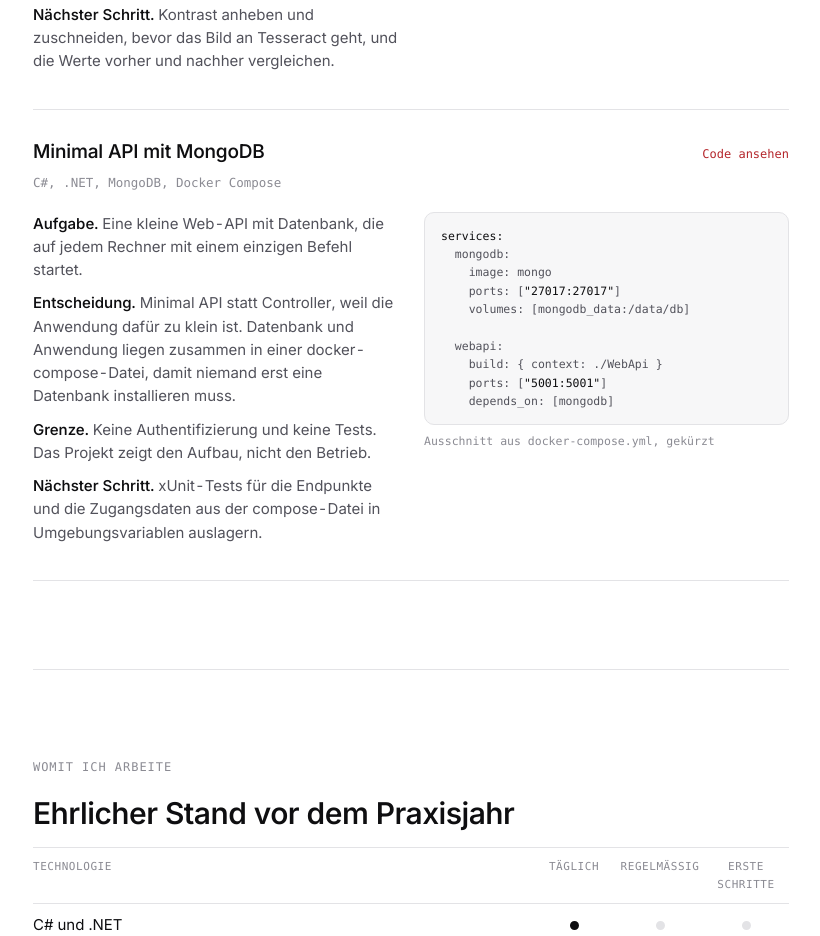
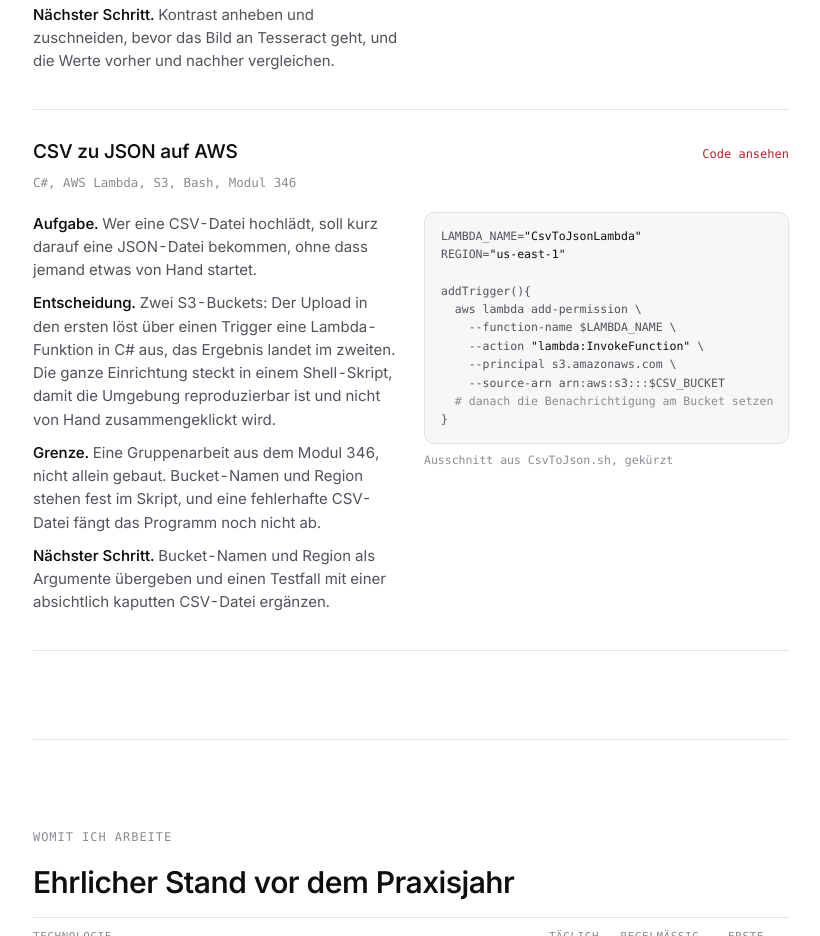
Before and after one commit to thenix05/praxisjahr, a plain HTML site: page index.html in a window 1280 px wide. Shown: the part 3396-4332 px from the top of the page, without its empty margins (31-851 px from the left). Drawn offline with Linux system fonts and the light colour scheme.

Commit message:
Drittes Projekt ersetzt: CSV zu JSON auf AWS statt Minimal API
Updated project description and added new functionality details for CSV to JSON conversion on AWS.

```diff
--- a/index.html
+++ b/index.html
@@ -320,28 +320,29 @@ Zuverlaessigkeit: 87.4 %</pre></div>
 
     <div class="pit">
       <div class="ptop">
-        <div><h3>Minimal API mit MongoDB</h3><p class="pstack">C#, .NET, MongoDB, Docker Compose</p></div>
-        <a class="plive" href="https://github.com/thenix05/min-api-with-mongo" rel="noopener">Code ansehen</a>
+                <div><h3>CSV zu JSON auf AWS</h3><p class="pstack">C#, AWS Lambda, S3, Bash, Modul 346</p></div>
+        <a class="plive" href="https://github.com/thenix05/M346-Projekt-CsvToJson-2024" rel="noopener">Code ansehen</a>
       </div>
       <div class="pgrid">
         <div class="pfacts">
-          <p><b>Aufgabe.</b> Eine kleine Web-API mit Datenbank, die auf jedem Rechner mit einem einzigen Befehl startet.</p>
-          <p><b>Entscheidung.</b> Minimal API statt Controller, weil die Anwendung dafür zu klein ist. Datenbank und Anwendung liegen zusammen in einer docker-compose-Datei, damit niemand erst eine Datenbank installieren muss.</p>
-          <p><b>Grenze.</b> Keine Authentifizierung und keine Tests. Das Projekt zeigt den Aufbau, nicht den Betrieb.</p>
-          <p><b>Nächster Schritt.</b> xUnit-Tests für die Endpunkte und die Zugangsdaten aus der compose-Datei in Umgebungsvariablen auslagern.</p>
+          <p><b>Aufgabe.</b> Wer eine CSV-Datei hochlädt, soll kurz darauf eine JSON-Datei bekommen, ohne dass jemand etwas von Hand startet.</p>
+          <p><b>Entscheidung.</b> Zwei S3-Buckets: Der Upload in den ersten löst über einen Trigger eine Lambda-Funktion in C# aus, das Ergebnis landet im zweiten. Die ganze Einrichtung steckt in einem Shell-Skript, damit die Umgebung reproduzierbar ist und nicht von Hand zusammengeklickt wird.</p>
+          <p><b>Grenze.</b> Eine Gruppenarbeit aus dem Modul 346, nicht allein gebaut. Bucket-Namen und Region stehen fest im Skript, und eine fehlerhafte CSV-Datei fängt das Programm noch nicht ab.</p>
+          <p><b>Nächster Schritt.</b> Bucket-Namen und Region als Argumente übergeben und einen Testfall mit einer absichtlich kaputten CSV-Datei ergänzen.</p>
         </div>
         <div>
-          <div class="code"><pre><b>services:</b>
-  mongodb:
-    image: mongo
-    ports: [<b>"27017:27017"</b>]
-    volumes: [mongodb_data:/data/db]
+          <div class="code"><pre>LAMBDA_NAME=<b>"CsvToJsonLambda"</b>
+REGION=<b>"us-east-1"</b>
 
-  webapi:
-    build: { context: ./WebApi }
-    ports: [<b>"5001:5001"</b>]
-    depends_on: [mongodb]</pre></div>
-          <p class="cap">Ausschnitt aus docker-compose.yml, gekürzt</p>
+addTrigger(){
+  aws lambda add-permission \
+    --function-name $LAMBDA_NAME \
+    --action <b>"lambda:InvokeFunction"</b> \
+    --principal s3.amazonaws.com \
+    --source-arn arn:aws:s3:::$CSV_BUCKET
+  <i># danach die Benachrichtigung am Bucket setzen</i>
+}</pre></div>
+          <p class="cap">Ausschnitt aus CsvToJson.sh, gekürzt</p>
         </div>
       </div>
     </div>
```
